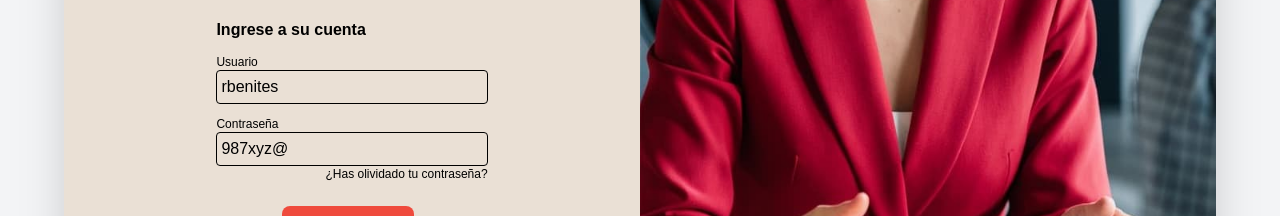
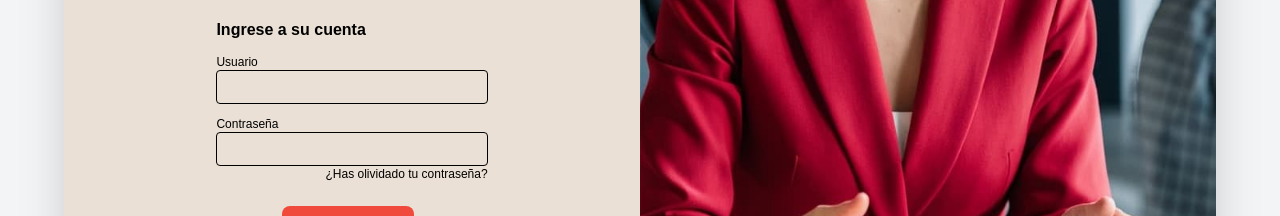
Before and after one commit to mariomediam/chatbot-frontend, a React (Vite) app in the folder frontend/: page /login in a window 1280 px wide. Shown: the part 386-602 px from the top of the page. Built offline with nearby package versions, Linux system fonts and the light colour scheme.

Commit message:
chore: Update ogin form

```diff
--- a/frontend/src/views/Login.jsx
+++ b/frontend/src/views/Login.jsx
@@ -8,8 +8,8 @@ import imgSideLogin from "../assets/side-login.jpg";
 
 export const Login = () => {
   const navigate = useNavigate();
-  const [username, setUsername] = useState("rbenites");
-  const [password, setPassword] = useState("987xyz@");
+  const [username, setUsername] = useState("");
+  const [password, setPassword] = useState("");
 
   const {
     setAuthContextLogin,
```
Also changed, not shown: 1 other file (tests, documents, lock files or other folders).
